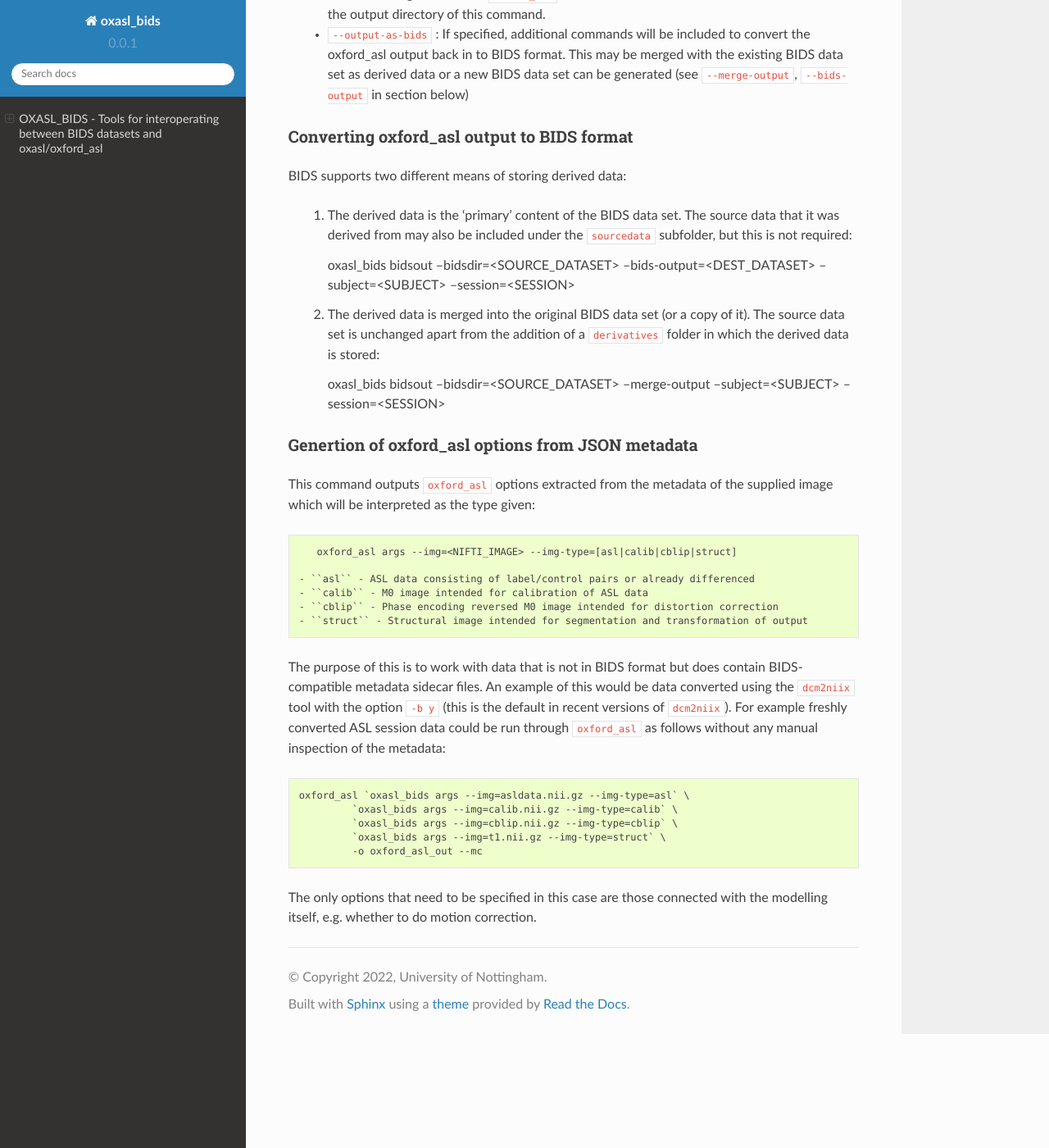
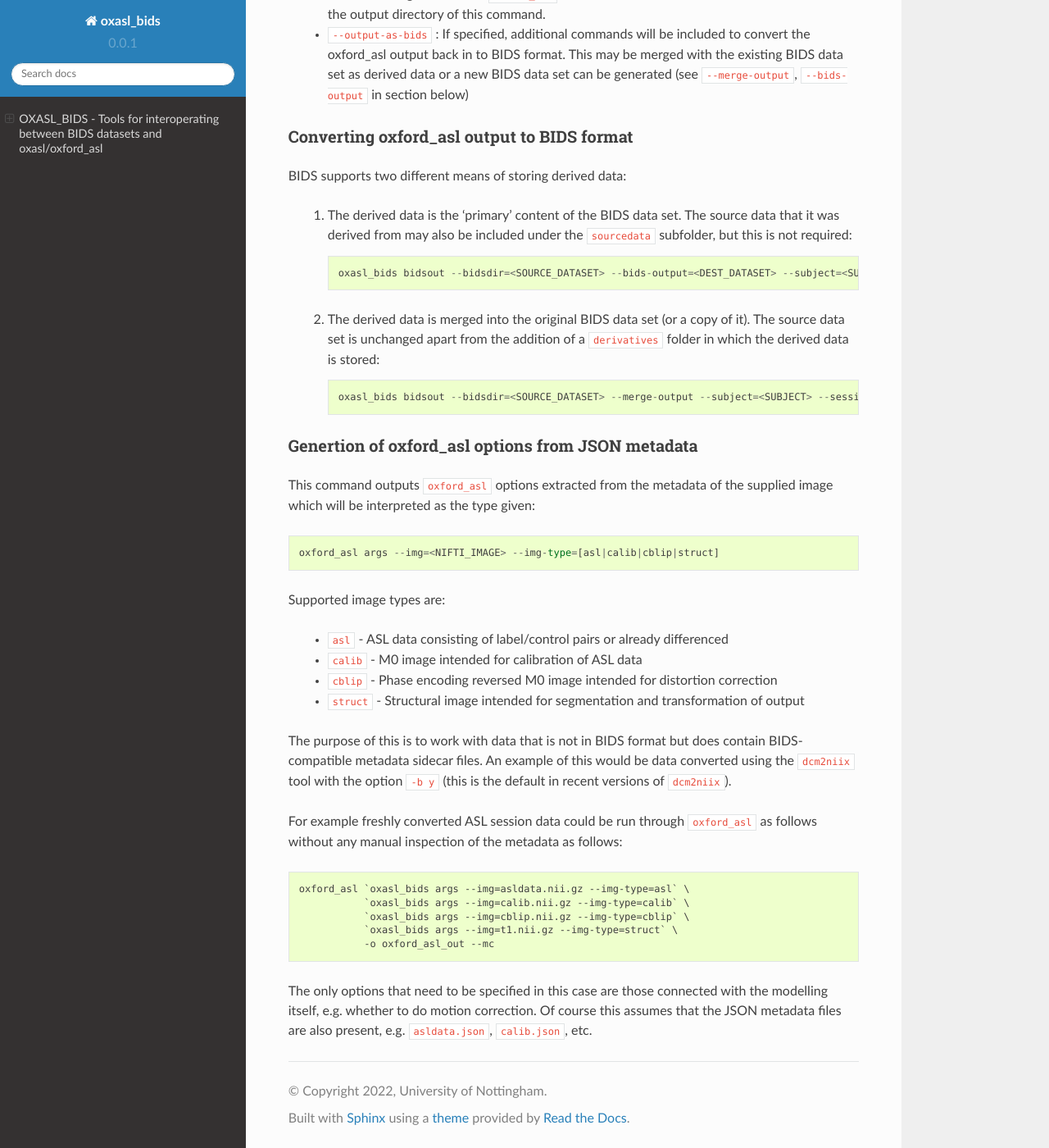
Before and after one commit to physimals/oxasl_bids, a Sphinx documentation site: the page built from doc/index.rst, in a window 1280 px wide and 1400 px high, scrolled down 1023 px. Shown: the whole window at 82% size. Built offline with Sphinx 7.4.7 and the Read the Docs theme 2.0.0, drawn with Linux system fonts in a browser that asks for light colours; some of the changed text lies outside the part shown.

Commit message:
Tweaks to presentation

````diff
--- a/doc/index.rst
+++ b/doc/index.rst
@@ -33,7 +33,7 @@ Usage
 Generation of an oxford_asl script
 ~~~~~~~~~~~~~~~~~~~~~~~~~~~~~~~~~~
 
-This command will generate a script containing a single ```oxford_asl``` command for
+This command will generate a script containing a single ``oxford_asl`` command for
 each ASL session found in the BIDS dataset::
 
     oxasl_bids script --bidsdir=<BIDS_DATASET>
@@ -56,12 +56,12 @@ BIDS supports two different means of storing derived data:
  1. The derived data is the 'primary' content of the BIDS data set. The source data that it was derived
     from may also be included under the ``sourcedata`` subfolder, but this is not required::
 
-    oxasl_bids bidsout --bidsdir=<SOURCE_DATASET> --bids-output=<DEST_DATASET> --subject=<SUBJECT> --session=<SESSION>
+         oxasl_bids bidsout --bidsdir=<SOURCE_DATASET> --bids-output=<DEST_DATASET> --subject=<SUBJECT> --session=<SESSION>
 
  2. The derived data is merged into the original BIDS data set (or a copy of it). The source data set
     is unchanged apart from the addition of a ``derivatives`` folder in which the derived data is stored::
 
-    oxasl_bids bidsout --bidsdir=<SOURCE_DATASET> --merge-output --subject=<SUBJECT> --session=<SESSION>
+         oxasl_bids bidsout --bidsdir=<SOURCE_DATASET> --merge-output --subject=<SUBJECT> --session=<SESSION>
 
 Genertion of oxford_asl options from JSON metadata
 ~~~~~~~~~~~~~~~~~~~~~~~~~~~~~~~~~~~~~~~~~~~~~~~~~~
@@ -71,6 +71,8 @@ which will be interpreted as the type given::
 
     oxford_asl args --img=<NIFTI_IMAGE> --img-type=[asl|calib|cblip|struct]
 
+Supported image types are:
+
  - ``asl`` - ASL data consisting of label/control pairs or already differenced
  - ``calib`` - M0 image intended for calibration of ASL data
  - ``cblip`` - Phase encoding reversed M0 image intended for distortion correction
@@ -78,15 +80,17 @@ which will be interpreted as the type given::
 
 The purpose of this is to work with data that is not in BIDS format but does contain BIDS-compatible
 metadata sidecar files. An example of this would be data converted using the ``dcm2niix`` tool with the
-option ``-b y`` (this is the default in recent versions of ``dcm2niix``). For example freshly converted
-ASL session data could be run through ``oxford_asl`` as follows without any manual inspection of the
-metadata::
+option ``-b y`` (this is the default in recent versions of ``dcm2niix``).
+
+For example freshly converted ASL session data could be run through ``oxford_asl`` as follows without
+any manual inspection of the metadata as follows::
 
    oxford_asl `oxasl_bids args --img=asldata.nii.gz --img-type=asl` \
-            `oxasl_bids args --img=calib.nii.gz --img-type=calib` \
-            `oxasl_bids args --img=cblip.nii.gz --img-type=cblip` \
-            `oxasl_bids args --img=t1.nii.gz --img-type=struct` \
-            -o oxford_asl_out --mc
+              `oxasl_bids args --img=calib.nii.gz --img-type=calib` \
+              `oxasl_bids args --img=cblip.nii.gz --img-type=cblip` \
+              `oxasl_bids args --img=t1.nii.gz --img-type=struct` \
+              -o oxford_asl_out --mc
 
 The only options that need to be specified in this case are those connected with the modelling itself,
-e.g. whether to do motion correction.
+e.g. whether to do motion correction. Of course this assumes that the JSON metadata files are also
+present, e.g. ``asldata.json``, ``calib.json``, etc.
````
